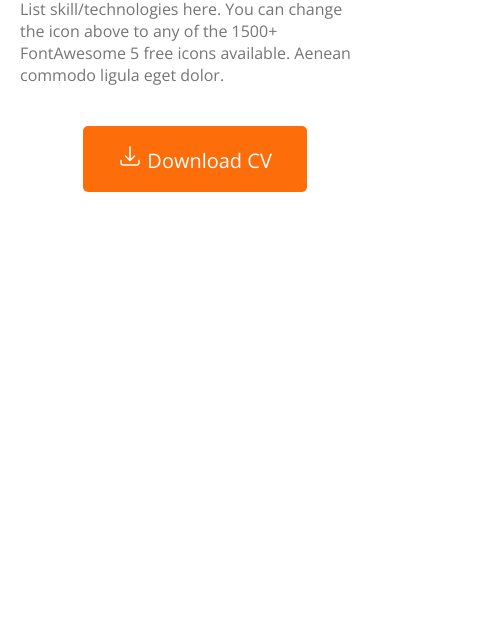
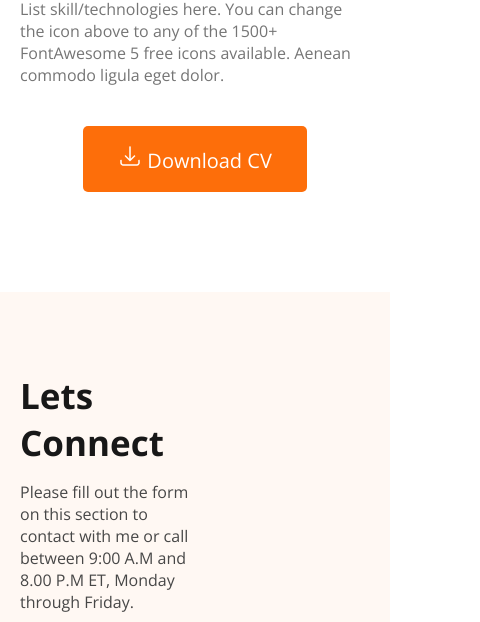
Before and after one commit to for-sifad/04_HERO_DEV_PORTFOLIO, a plain HTML site: page index.html in a window 390 px wide. Shown: the part 3669-4291 px from the top of the page, 480 px wide, since content can reach past the window. Before the commit the page ends 3961 px from the top, so only its background shows below. Drawn offline with nearby package versions, Linux system fonts and the light colour scheme.

Commit message:
make responsive the footer section.

```diff
--- a/index.html
+++ b/index.html
@@ -166,7 +166,7 @@
         </section>
     </main>
 
-    <footer class="hide">
+    <footer>
             <div class="left-footer">
                 <h2>Lets Connect</h2>
                 <p>Please fill out the form on this section to contact with me or call between 9:00 A.M and 8.00 P.M ET, Monday through Friday.</p>
--- a/style.css
+++ b/style.css
@@ -348,7 +348,12 @@ textarea {
 
     .skills-container .right-skill,
     .about-container .card-parent,
-    .resume .resume-container {
+    .resume .resume-container, footer {
         flex-direction: column;
     }
+
+    footer {
+    padding: 80px 20px;
 }
+
+}
```
